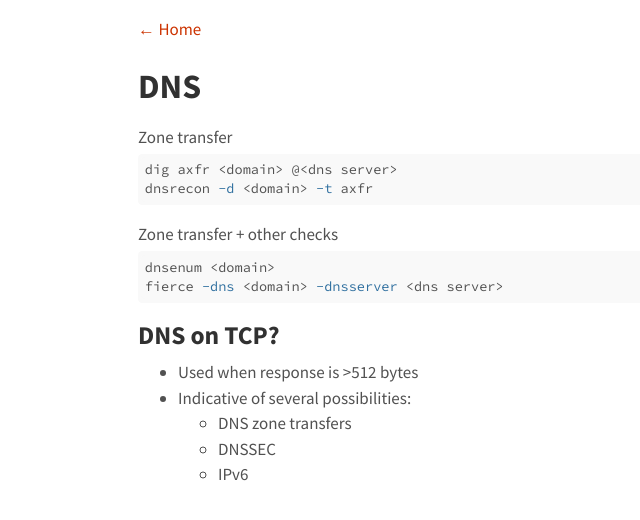
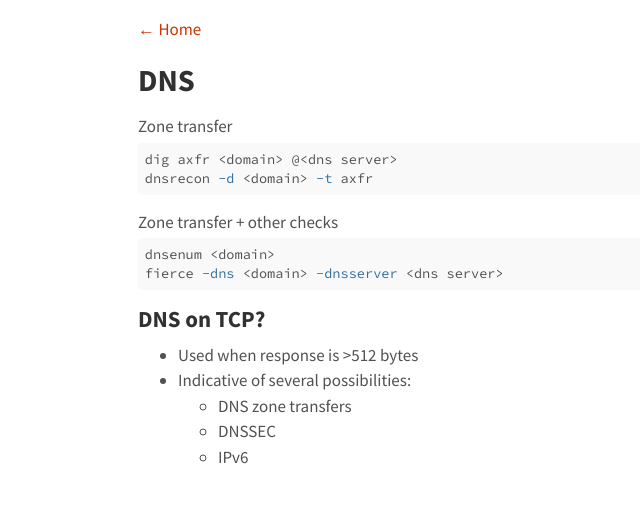
Before and after one commit to agrzeslak/cheatsheet, a Jekyll site: the page built from _topics/dns.md, in a window 1280 px wide. Shown: the top 520 px of the page, without its empty margins (60-700 px from the left). Built offline with Jekyll 4.4.1, drawn with Linux system fonts in a browser that asks for light colours.

Commit message:
Reduced font sizes to 90%

```diff
--- a/_sass/base/_layout.scss
+++ b/_sass/base/_layout.scss
@@ -53,7 +53,7 @@
   padding: 6px;
   text-decoration: none;
   color: $link-color;
-  font-size: 16px;
+  font-size: 14px;
   display: block;
 }
 
@@ -63,7 +63,7 @@
 }
 
 .topic-title {
-  font-size: 16px;
+  font-size: 14px;
 }
 
 @media all and (max-width: 1350px) {
--- a/_sass/base/_normalize.scss
+++ b/_sass/base/_normalize.scss
@@ -38,8 +38,8 @@ main {
  */
 
 h1 {
-  font-size: 2em;
-  margin: 0.67em 0;
+  font-size: 1.8em;
+  margin: 0.6em 0;
 }
 
 /* Grouping content
@@ -63,7 +63,7 @@ hr {
 
 pre {
   font-family: monospace, monospace; /* 1 */
-  font-size: 1em; /* 2 */
+  font-size: 0.9em; /* 2 */
 }
 
 /* Text-level semantics
@@ -106,7 +106,7 @@ code,
 kbd,
 samp {
   font-family: monospace, monospace; /* 1 */
-  font-size: 1em; /* 2 */
+  font-size: 0.9em; /* 2 */
 }
 
 /**
@@ -114,7 +114,7 @@ samp {
  */
 
 small {
-  font-size: 80%;
+  font-size: 72%;
 }
 
 /**
@@ -124,7 +124,7 @@ small {
 
 sub,
 sup {
-  font-size: 75%;
+  font-size: 67%;
   line-height: 0;
   position: relative;
   vertical-align: baseline;
@@ -163,8 +163,8 @@ optgroup,
 select,
 textarea {
   font-family: inherit; /* 1 */
-  font-size: 100%; /* 1 */
-  line-height: 1.15; /* 1 */
+  font-size: 90%; /* 1 */
+  line-height: 1; /* 1 */
   margin: 0; /* 2 */
 }
 
--- a/_sass/base/_typography.scss
+++ b/_sass/base/_typography.scss
@@ -12,27 +12,27 @@ h1, h2, h3, h4, h5, h6 {
 }
 
 h1 {
-  font-size: 2rem;
+  font-size: 1.8rem;
 }
 
 h2 {
-  margin-top: 1rem;
-  font-size: 1.5rem;
+  margin-top: 0.9rem;
+  font-size: 1.35rem;
 }
 
 h3 {
-  margin-top: 1.5rem;
-  font-size: 1.25rem;
+  margin-top: 1.35rem;
+  font-size: 1.125rem;
 }
 
 h4, h5, h6 {
-  margin-top: 1rem;
-  font-size: 1rem;
+  margin-top: 0.9rem;
+  font-size: 0.9rem;
 }
 
 p {
-  margin-top: 1rem;
-  margin-bottom: 0.2rem;
+  margin-top: 0.9rem;
+  margin-bottom: 0.18rem;
 }
 
 strong {
@@ -61,7 +61,7 @@ hr {
 }
 
 abbr {
-  font-size: 85%;
+  font-size: 75%;
   font-weight: bold;
   color: #555;
   text-transform: uppercase;
@@ -104,8 +104,8 @@ a[href^="#fnref:"] {
 
 // List of footnotes
 .footnotes {
-  margin-top: 2rem;
-  font-size: 85%;
+  margin-top: 1.8rem;
+  font-size: 75%;
 }
 
 // Custom type
@@ -113,6 +113,6 @@ a[href^="#fnref:"] {
 // Extend paragraphs with `.lead` for larger introductory text.
 
 .lead {
-  font-size: 1.25rem;
-  font-weight: 300;
+  font-size: 1.1rem;
+  font-weight: 270;
 }
```
